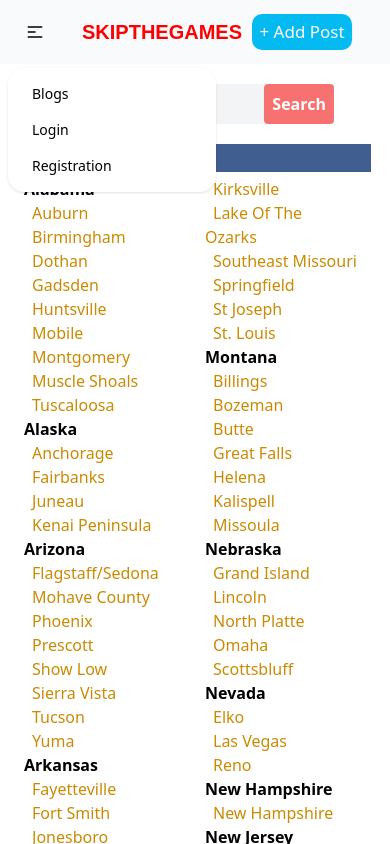
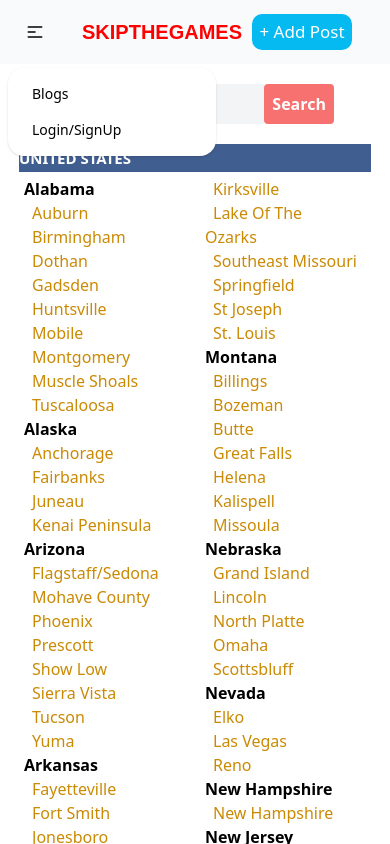
Before and after one commit to Ahad69/skipthegames, a Next.js app: page / in a window 390 px wide. Both pictures are taken after a click on the label 35 px from the left and 32 px from the top of the page. Shown: the top 844 px of the page. Built offline with nearby package versions, Linux system fonts and the light colour scheme.

Commit message:
Update header2.js

```diff
--- a/component/header/header2.js
+++ b/component/header/header2.js
@@ -37,11 +37,8 @@
               <li>
                 <Link href="https://adbacklist.com/blogs">Blogs</Link>
               </li>
-              <li>
-                <Link href="https://adbacklist.com/login">Login</Link>
-              </li>
-              <li>
-                <Link href="https://adbacklist.com/register">Registration</Link>
+                    <li>
+                <Link href="https://adbacklist.com/login">Login/SignUp</Link>
               </li>
             </ul>
           </div>
```
